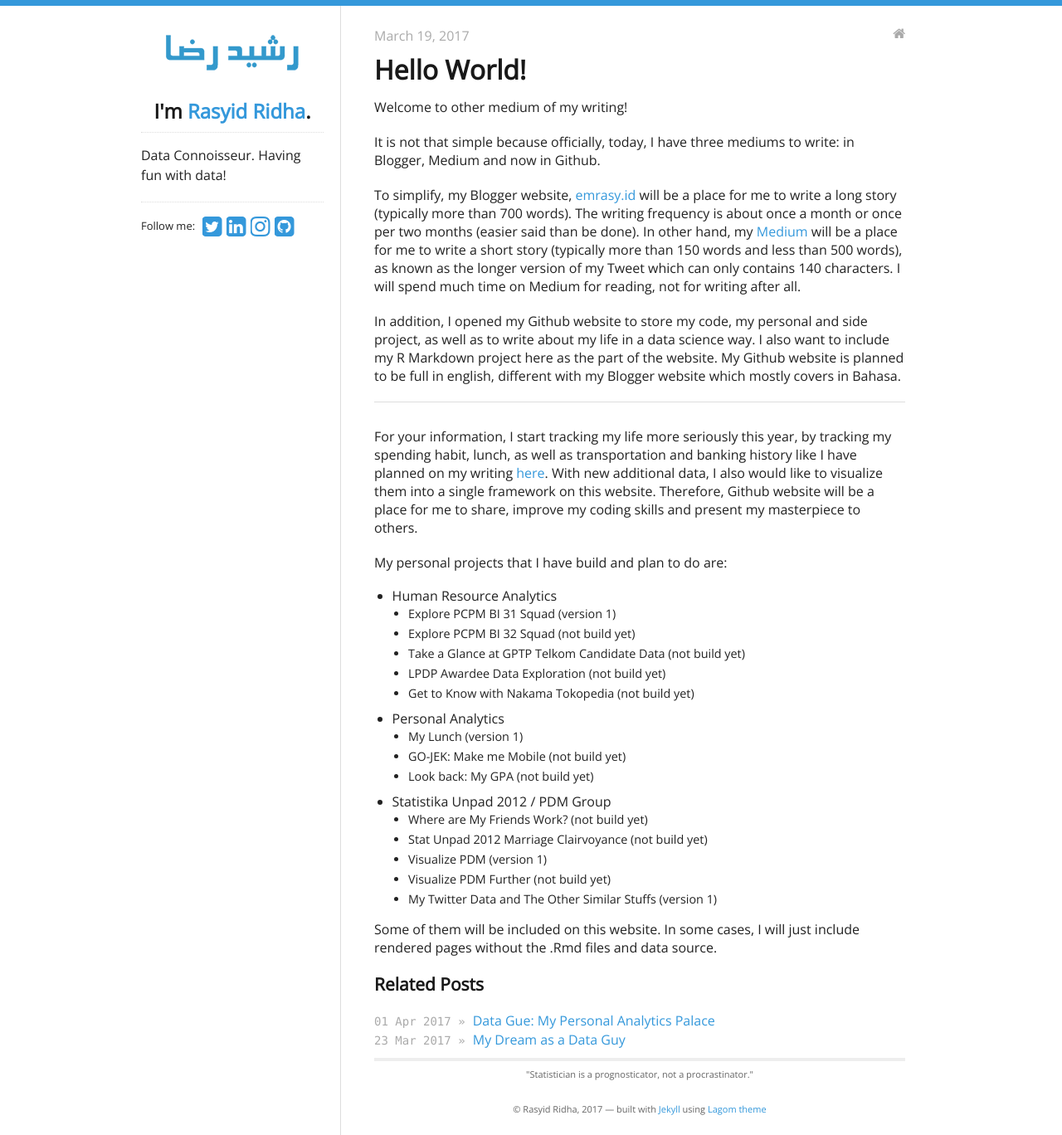
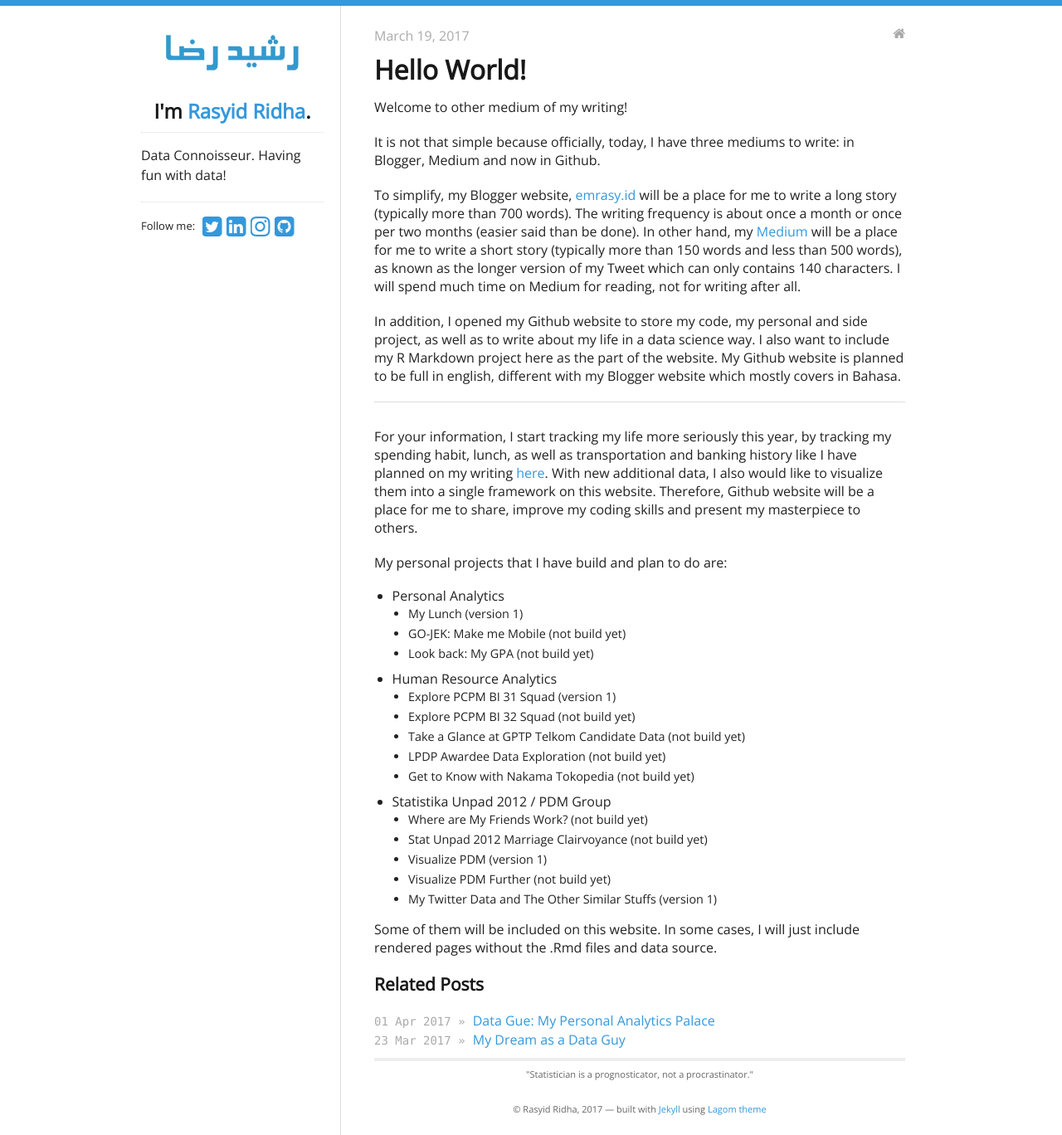
Before and after one commit to rasyidstat/rasyidstat.github.io, a Jekyll site: the page built from _posts/2017-03-19-hello-world.md, in a window 1280 px wide. Shown: the whole page at 83% size. Built offline with Jekyll 4.4.1, drawn with Linux system fonts in a browser that asks for light colours; nearby versions of some CDN libraries.

```diff
--- a/_posts/2017-03-19-hello-world.md
+++ b/_posts/2017-03-19-hello-world.md
@@ -20,16 +20,16 @@ For your information, I start tracking my life more seriously this year, by trac
 
 My personal projects that I have build and plan to do are:
 
+* Personal Analytics
+	* My Lunch (version 1)
+	* GO-JEK: Make me Mobile (not build yet)
+	* Look back: My GPA (not build yet)
 * Human Resource Analytics
 	* Explore PCPM BI 31 Squad (version 1)
 	* Explore PCPM BI 32 Squad (not build yet)
 	* Take a Glance at GPTP Telkom Candidate Data (not build yet)
 	* LPDP Awardee Data Exploration (not build yet)
 	* Get to Know with Nakama Tokopedia (not build yet)
-* Personal Analytics
-	* My Lunch (version 1)
-	* GO-JEK: Make me Mobile (not build yet)
-	* Look back: My GPA (not build yet)
 * Statistika Unpad 2012 / PDM Group
 	* Where are My Friends Work? (not build yet)
 	* Stat Unpad 2012 Marriage Clairvoyance (not build yet)
```
